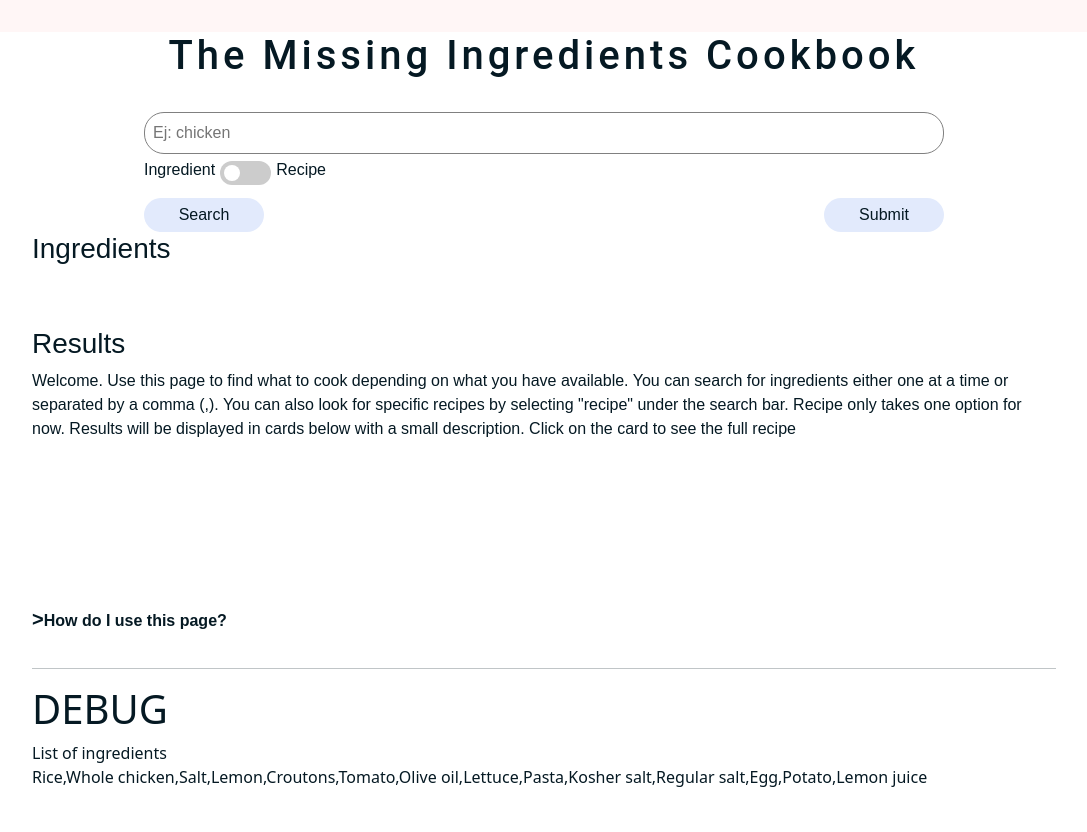
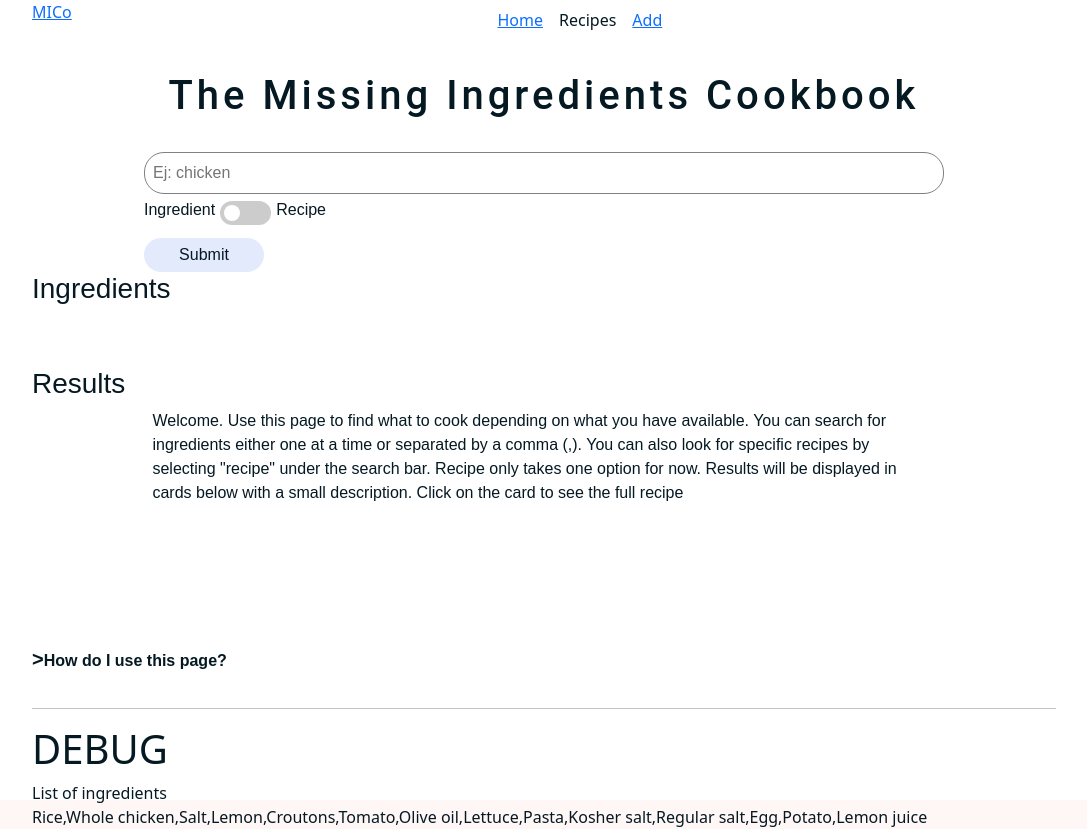
Before and after one commit to MRivadeneira92/cs50w-final-project, a Django app: page / in a window 1280 px wide. Shown: the whole page, without its empty margins (96-1183 px from the left). Run offline with Django 5.2, Linux system fonts and the light colour scheme.

Commit message:
Reduce to one button for searching ing and recipe

```diff
--- a/cookbook/static/cookbook/cookbook.js
+++ b/cookbook/static/cookbook/cookbook.js
@@ -7,18 +7,18 @@ let searchSwitch = 0; /* 0 == ingredient; 1 == recipe */
 
 document.addEventListener('DOMContentLoaded', () => {
     var infoContainer = document.querySelector("#info-toggle");
-    var btnSearch = document.querySelector('#btn-search');
     var btnSubmit = document.querySelector('#btn-submit');
     var btnClear = document.querySelector("#btn-clear");
 
-    /* get value from input  */
+    /* submit list and search for recipe */
 
-    btnSearch.addEventListener('click', () => {
+    btnSubmit.addEventListener('click', () => {
+        var dataList = []
         var dataInput = document.querySelector('#data-input');
         var ingName = "";
         if (dataInput.value != "") {
-            var dataList = []
             /* check for multiple ingredients on input */
+
             if (dataInput.value.includes(",") || dataInput.value.includes(", ")){
                 let foo = ""
                 for (let i = 0; i <= dataInput.value.length; i++){
@@ -41,33 +41,43 @@ document.addEventListener('DOMContentLoaded', () => {
                 }
             }
             else {
-                ingName = makeUpper(dataInput.value);
+                dataList.push(makeUpper(dataInput.value));
             }
-
             /* check searchSwitch state */
             if (document.querySelector("#opt-checkbox").checked == true) {
                 searchSwitch = 1;
             }
 
             if (searchSwitch == 0) {
-                /* search ingredients */
-                if (dataList.length > 0){
-                    for (let i = 0; i < dataList.length; i++){
-                        getIngredient(dataList[i],searchSwitch);
+                console.log("dataList in search ing: " + dataList);
+
+                /*  if more than one loop until all are identified */
+                if (dataList.length > 0) {
+                    for (let i = 0; i < dataList.length; i++) {
+                        fetch(`/get_ingredients/${dataList[i]}/${searchSwitch}`)
+                        .then(response => response.json())
+                        .then(response => {
+                            if (Object.keys(response).length === 0) {
+                                document.querySelector('#data-message').innerHTML = 'No ingredient found';
+                            }
+                            else {
+                                if (!ingredientIdList.includes(response['id'])) {
+
+                                    ingredientIdList.push(response['id']);
+                                    ingredientNameList.push(response['name']);
+                                    document.querySelector("#ingredients-result").innerHTML += ingredientContainer(dataList[i],response['id']);
+                                    document.querySelector('#data-input').value = "";
+                                    /* debug */
+                                    document.querySelector('#debug-ingredient-list').innerHTML = ingredientNameList;
+                                    document.querySelector("#debug-ingredient-id").innerHTML = ingredientIdList;
+
                                 }
                             }
-                else{
-                    getIngredient(ingName,searchSwitch);
-                }
-            }
-        }
-        console.log("Ingredient list is " + ingredientIdList);
-    });
-
-    /* submit list and search for recipe */
-
-    btnSubmit.addEventListener('click', () => {
-        if (ingredientIdList.length != 0){
+                            console.log(ingredientIdList);
+                            if (i == (dataList.length - 1)) {
+                                /* Search for recipes */
+                                if (ingredientIdList.length != 0) {
+                                    console.log("hey");
                                     document.querySelector("#results-cell-container").innerHTML = "";
                                     if (checkResults() == true){
                                         fetch(`/get_recipe/${ingredientIdList}`)
@@ -102,6 +112,12 @@ document.addEventListener('DOMContentLoaded', () => {
 
                                         })
                                         showResults = true;
+                                    }
+                                }
+                            }
+                        })
+                    }
+                }
             }
         }
     })
@@ -186,13 +202,16 @@ function getIngredient(string, switchOpt){
                 ingredientNameList.push(response['name']);
                 document.querySelector("#ingredients-result").innerHTML += ingredientContainer(string,response['id']);
                 document.querySelector('#data-input').value = "";
-
                 /* debug */
                 document.querySelector('#debug-ingredient-list').innerHTML = ingredientNameList;
                 document.querySelector("#debug-ingredient-id").innerHTML = ingredientIdList;
             }
         }
     })
+}
+
+function updateIngId() {
+    console.log(ingredientIdList.length);
 }
 
 function showInfo(){
--- a/cookbook/static/cookbook/style.css
+++ b/cookbook/static/cookbook/style.css
@@ -47,7 +47,22 @@ main {
     margin: 0 auto;
     padding: 0 10%;
 }
+/* nav bar */
 
+nav {
+    display: flex;
+    padding: 0 10%;
+}
+
+nav ul {
+    margin: 0 auto;
+    list-style: none;
+    display: flex;
+}
+
+nav ul li {
+    padding: 8px;
+}
 /* main page */
 
 .bar-input {
@@ -281,7 +296,6 @@ border-radius: 50%;
     animation-fill-mode: forwards;
 }
 
-
 .result-cell {
     background-color: #e2eafc;
     border-radius: 5px;
@@ -324,6 +338,7 @@ border-radius: 50%;
 
 #results-cell-container p {
     margin: 0 auto;
+    width: 88ch;
 }
 
 #results-text {
@@ -411,6 +426,4 @@ border-radius: 50%;
         padding: 1.8rem;
         font-size: 1.2rem;
     }
-
-
 }
--- a/cookbook/templates/cookbook/homepage.html
+++ b/cookbook/templates/cookbook/homepage.html
@@ -16,7 +16,6 @@
             <br>
         </div>
         <div id="buttons-container" class="d-flex flex-row justify-content-between">
-            <button type="button" id="btn-search" class="button-style">Search</button>
             <button type="button" id="btn-submit" class="button-style">Submit</button>
         </div>
         <p id="data-message"></p>
--- a/cookbook/templates/cookbook/layout.html
+++ b/cookbook/templates/cookbook/layout.html
@@ -10,6 +10,14 @@
         <meta name="viewport" content="width=device-width, initial-scale=1">
     </head>
     <body>
+        <nav>
+            <p><a href="{% url 'index' %}">MICo</a></p>
+            <ul>
+                <li><a href="{% url 'index' %}">Home</a></li>
+                <li>Recipes</li>
+                <li><a href="{% url 'add' %}">Add</a></li>
+            </ul>
+        </nav>
         <main>
             {% block body %}
             {% endblock%}
--- a/cookbook/templates/cookbook/recipe.html
+++ b/cookbook/templates/cookbook/recipe.html
@@ -14,6 +14,7 @@
             </ul>
         </div>
         <div id="recipe-steps">
+            <h3>Steps</h3>
             <p class="recipe-text">{{ recipe.steps }}</p>
         </div>
     </div>
```
Lines whose indentation alone changed are shown as unchanged.
